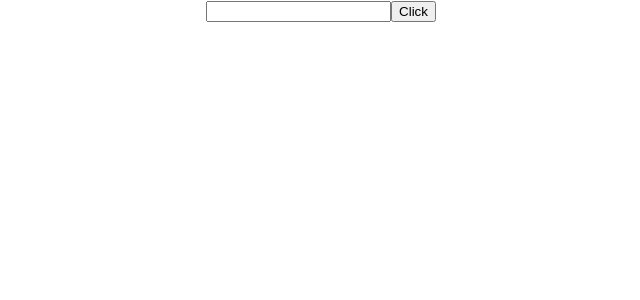
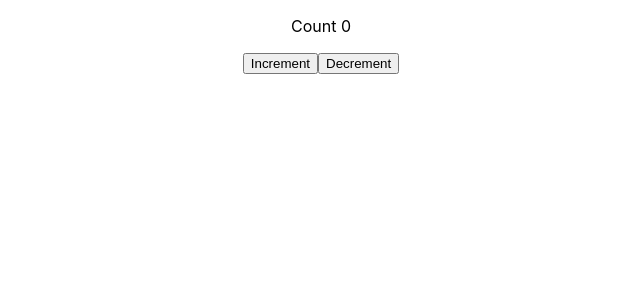
Before and after one commit to hafiztalhakhgll/react-typescript, a React (Create React App) app: page / in a window 1280 px wide. Shown: the top 300 px of the page, without its empty margins (319-959 px from the left). Built offline with nearby package versions, Linux system fonts and the light colour scheme.

Commit message:
useState & useReducer in TypeScript

```diff
--- a/src/App.tsx
+++ b/src/App.tsx
@@ -1,21 +1,10 @@
-import React from "react";
 import "./App.css";
-import Button from "./components/Button";
-import TextField from "./components/TextField";
+import Counter from "./components/Counter";
 
 function App() {
-  const handleChange = (e: React.ChangeEvent<HTMLInputElement>) => {
-    console.log(e.target.value);
-  };
-
-  const handleClick = (e: React.MouseEvent<HTMLButtonElement>) => {
-    console.log("button clicked", e);
-  };
-
   return (
     <div className="App">
-      <TextField value="" onChange={handleChange} />
-      <Button handleClick={handleClick} />
+      <Counter />
     </div>
   );
 }
--- /dev/null
+++ b/src/components/Counter.tsx
@@ -0,0 +1,41 @@
+import { useReducer } from "react";
+
+type CounterState = {
+  count: number;
+};
+
+type CounterAction = {
+  type: string;
+  payload: number;
+};
+
+const initialState = {
+  count: 0
+};
+
+function reducer(state: CounterState, action: CounterAction) {
+  switch (action.type) {
+    case "increment":
+      return { count: state.count + action.payload };
+    case "decrement":
+      return { count: state.count - action.payload };
+    default:
+      return state;
+  }
+}
+
+export default function Counter() {
+  const [state, dispatch] = useReducer(reducer, initialState);
+  return (
+    <div>
+      <p>Count {state.count}</p>
+
+      <button onClick={() => dispatch({ type: "increment", payload: 1 })}>
+        Increment
+      </button>
+      <button onClick={() => dispatch({ type: "decrement", payload: 1 })}>
+        Decrement
+      </button>
+    </div>
+  );
+}
```
Also changed, not shown: src/components/LoggedIn.tsx (added, +21 -0 lines), src/components/User.tsx (added, +36 -0 lines).
